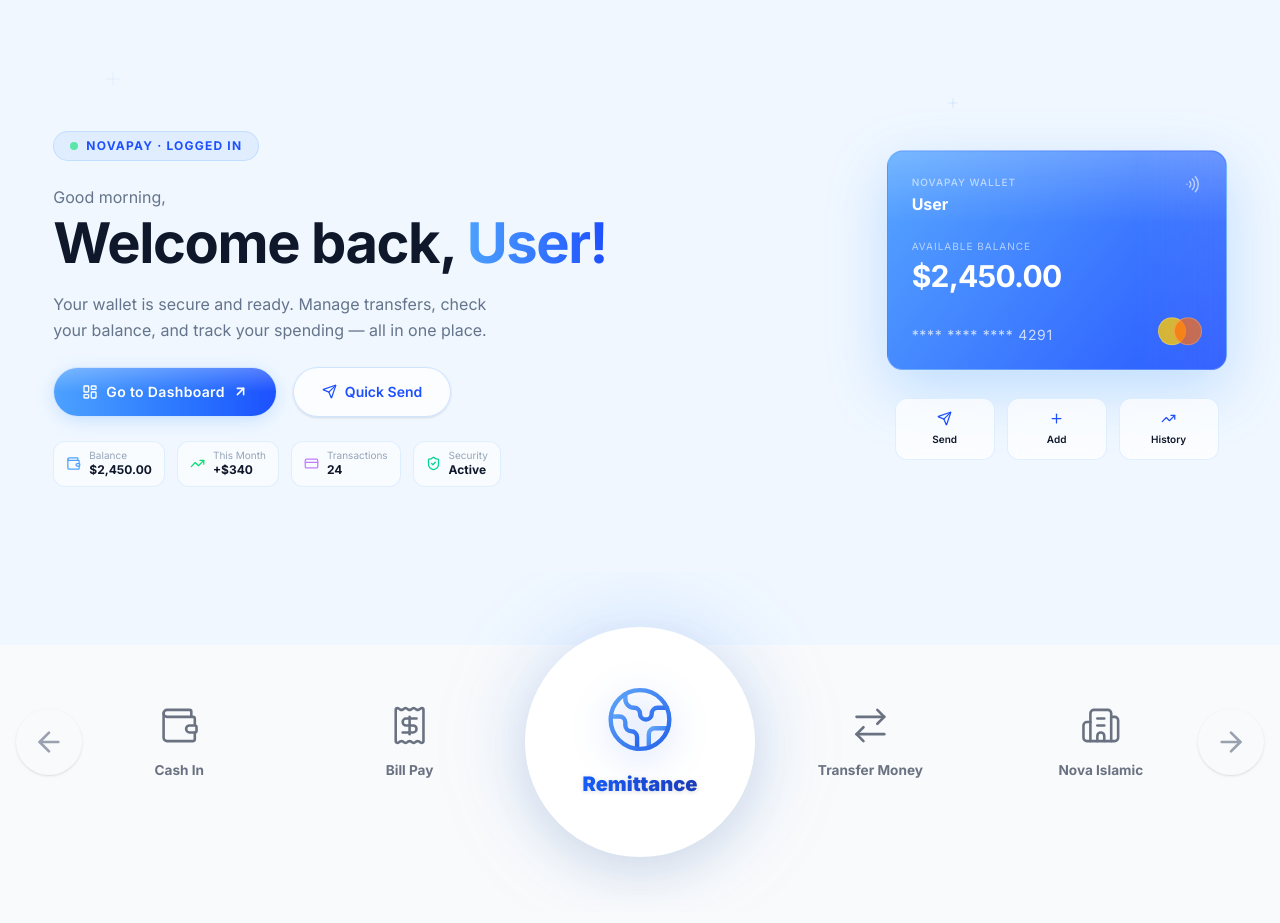
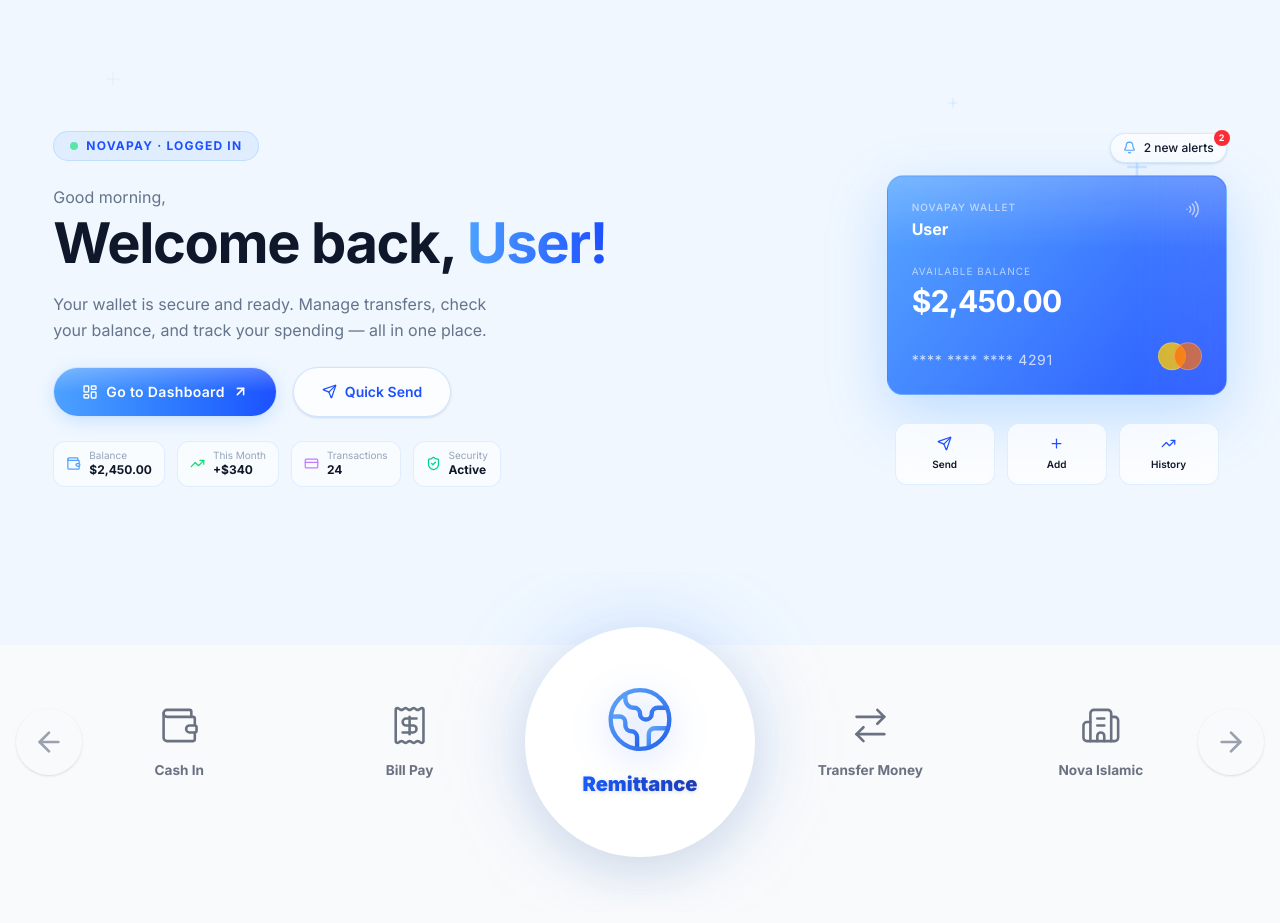
Before and after one commit to AlFahad47/Lenden, a Next.js app: page / in a window 1280 px wide. Shown: the part 1080-2003 px from the top of the page. Built offline with nearby package versions, Linux system fonts and the light colour scheme; no server answers.

Commit message:
feat: add notification badge to BannerUser

```diff
--- a/src/components/ui/BannerUser.tsx
+++ b/src/components/ui/BannerUser.tsx
@@ -4,7 +4,7 @@
   import Link from "next/link";
   import { useSession } from "next-auth/react";
   import { motion } from "framer-motion";
-  import { Plus, LayoutDashboard, ArrowUpRight, Send, Wallet, TrendingUp, CreditCard, ShieldCheck, Wifi } from "lucide-react";
+  import { Plus, LayoutDashboard, ArrowUpRight, Send, Wallet, TrendingUp, CreditCard, ShieldCheck, Wifi, Bell } from "lucide-react";
 
   const BannerUser: React.FC = () => {
     const { data: session } = useSession();
@@ -174,13 +174,20 @@
             </div>
           </motion.div>
 
-          {/* RIGHT — Wallet Card + Action Buttons */}
+          {/* RIGHT — Notification + Wallet Card + Action Buttons */}
           <motion.div
             className="flex-shrink-0 flex flex-col items-center gap-5"
             initial={{ opacity: 0, y: 40 }}
             animate={{ opacity: 1, y: 0 }}
             transition={{ duration: 0.8, delay: 0.15, ease: [0.16, 1, 0.3, 1] }}
           >
+            {/* Notification badge */}
+            <div className="relative flex items-center gap-2 self-end px-3 py-1.5 rounded-full bg-white/70 dark:bg-[#0F172A]/70 border border-[#4DA1FF]/20 backdrop-blur-md shadow-sm">
+              <Bell size={13} className="text-[#4DA1FF]" />
+              <span className="text-xs text-[#0F172A] dark:text-white font-medium">2 new alerts</span>
+              <span className="absolute -top-1 -right-1 w-4 h-4 bg-red-500 rounded-full flex items-center justify-center text-[9px] text-white font-bold">2</span>
+            </div>
+
             {/* Wallet card */}
             <div className="float-card">
               <div
```
